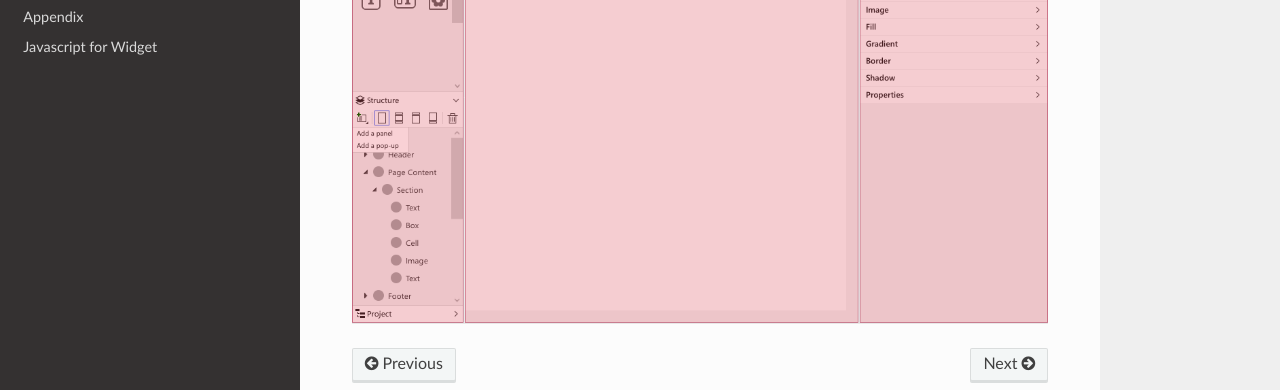
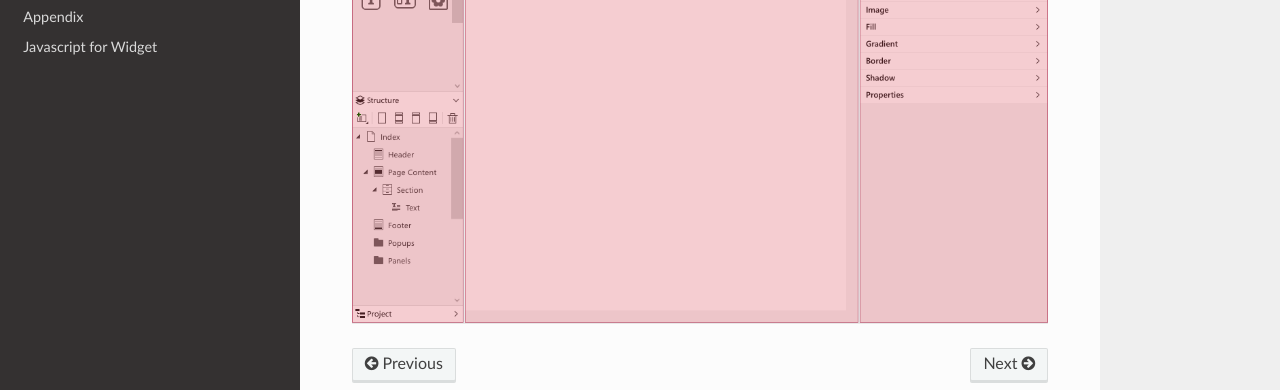
Before and after one commit to JDLabOrg/WinIUManual, a Sphinx documentation site: the page built from source/screen/screen.rst, in a window 1280 px wide. Shown: the part 403-793 px from the top of the page. Built offline with Sphinx 7.4.7 and the Read the Docs theme 2.0.0, drawn with Linux system fonts in a browser that asks for light colours; pages that are not in the unit, such as notebooks, are missing from menus.

Commit message:
screen img 교체

```diff
--- a/source/screen/screen.rst
+++ b/source/screen/screen.rst
@@ -3,4 +3,4 @@ Screen
 
 {{project_name}}'s screen is divided into four areas: the upper toolbar (1), the left panel (2), the canvas (3), and the right panel (4).
 
-.. image:: /_static/screen/screen.png
+.. image:: /_static/screen/screen_new.png
```
Also changed, not shown: source/_static/screen/screen.png (deleted), source/_static/screen/screen_new.png (added).
